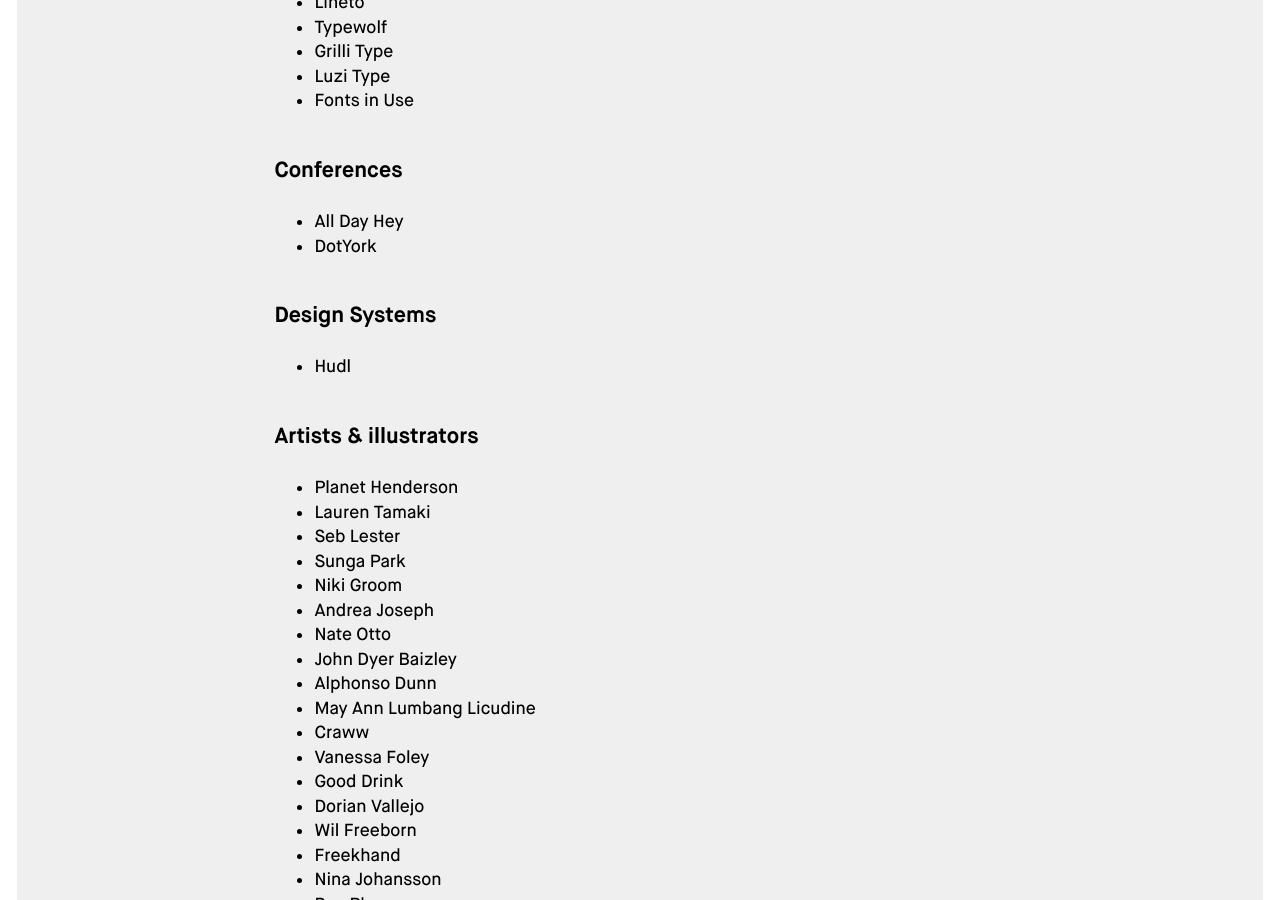
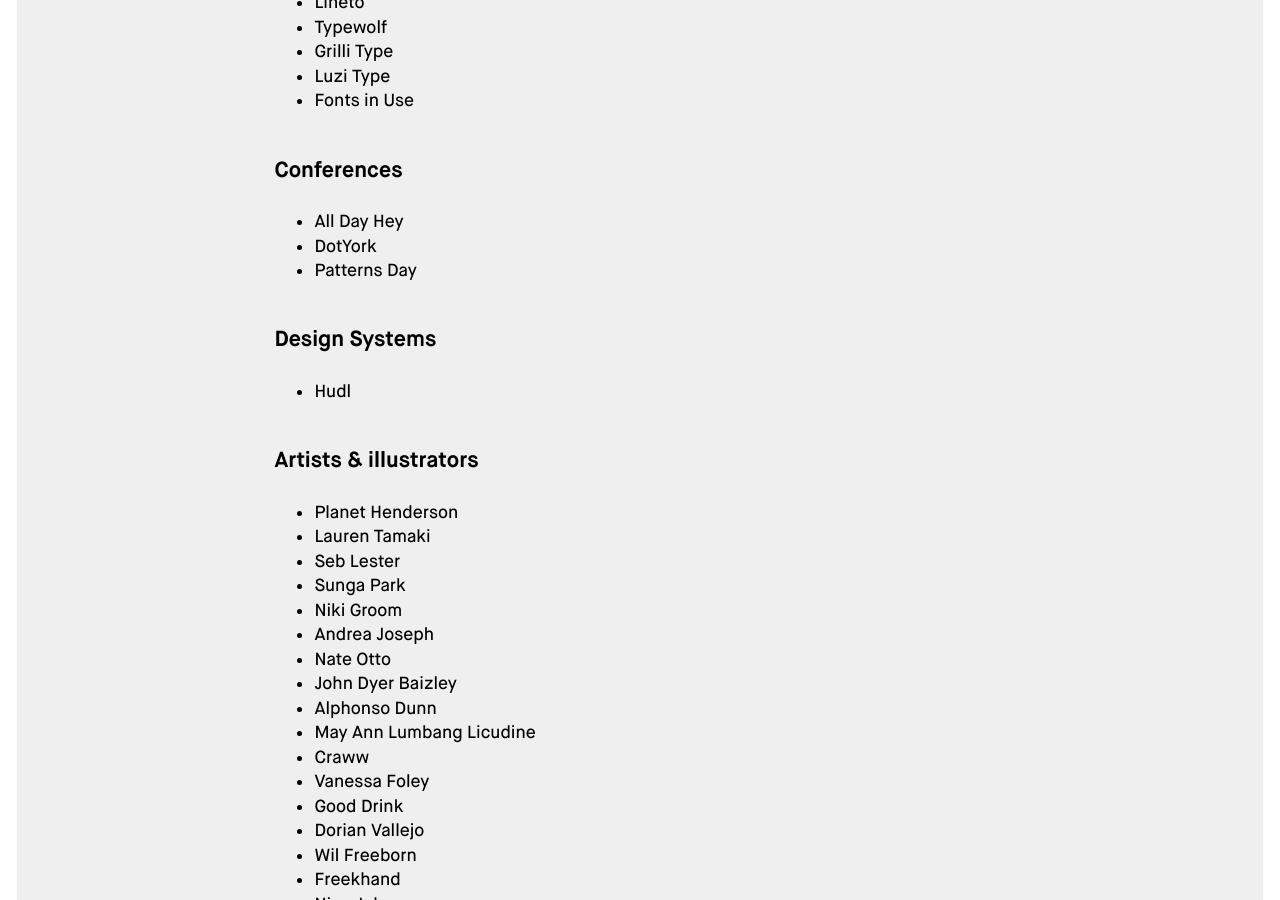
Before and after one commit to regmtait/regmtait.co.uk, a Jekyll site: the page built from links.md, in a window 1280 px wide and 900 px high, scrolled down 2131 px. Built offline with Jekyll 4.4.1, drawn with Linux system fonts in a browser that asks for light colours.

Commit message:
Add a conference

```diff
--- a/links.md
+++ b/links.md
@@ -91,6 +91,7 @@
 
 * [All Day Hey](https://leedsinternationalfestival.com/event/all-day-hey/)
 * [DotYork](https://dotyork.com/)
+* [Patterns Day](https://patternsday.com/)
 
 ## Design Systems
 
```
